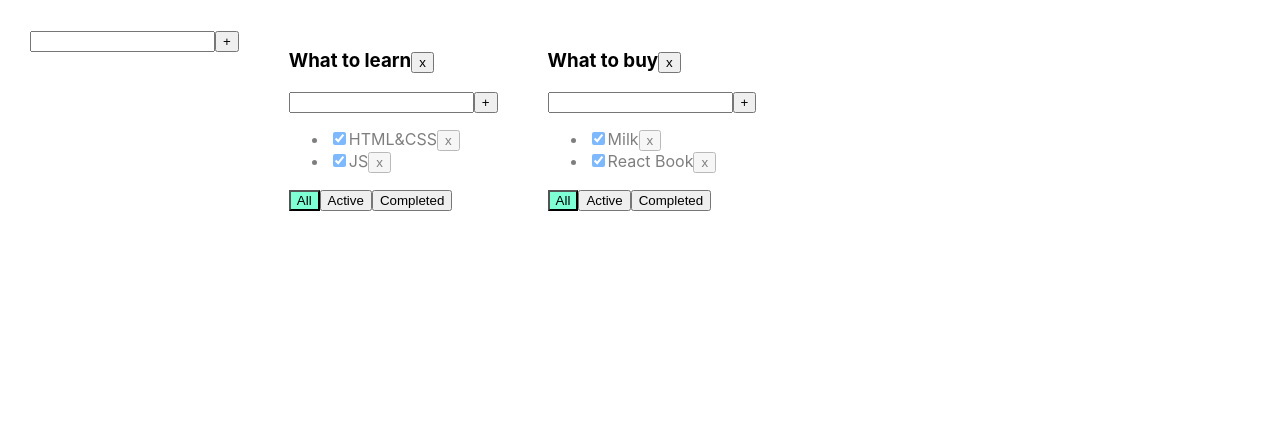
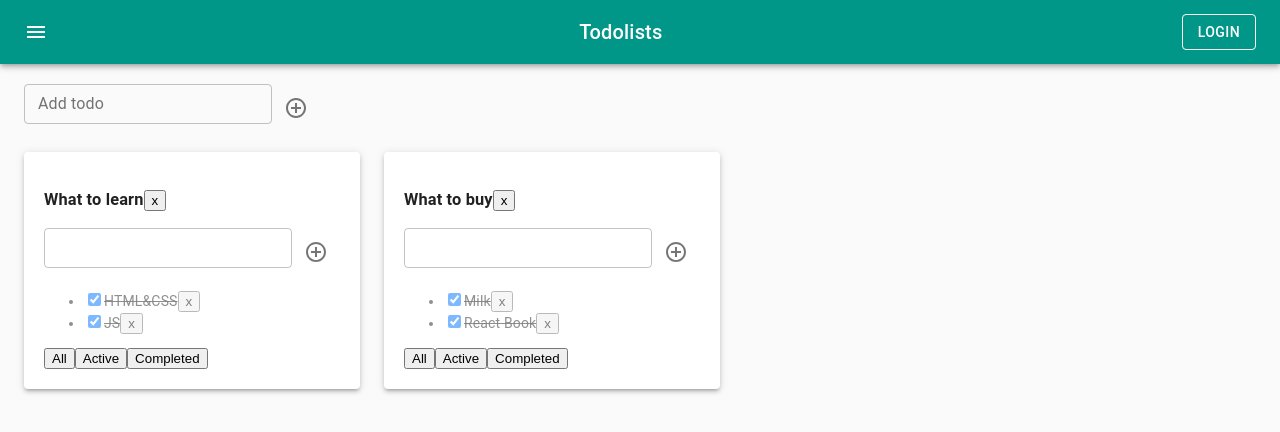
Before and after one commit to LapatinKostya/Todolist, a React (Create React App) app: page / in a window 1280 px wide. Shown: the top 432 px of the page. Built offline with nearby package versions, Linux system fonts and the light colour scheme.

Commit message:
07 lesson (Material UI Start)

```diff
--- a/src/App.css
+++ b/src/App.css
@@ -1,24 +1,13 @@
-.App {
-  padding: 30px;
-  display: flex;
-}
+/*.App {*/
+/*  padding: 30px;*/
+/*  display: flex;*/
+/*}*/
 
-.App > div {
-  margin-right: 50px;
-}
-
-.error {
-  border: red 1px solid;
-}
-
-.error-message {
-  color: red;
-}
-
-.active-filter {
-  background-color: aquamarine;
-}
+/*.App > div {*/
+/*  margin-right: 50px;*/
+/*}*/
 
 .is-done {
-  opacity: 0.5;
+    opacity: 0.5;
+    text-decoration: line-through;
 }
--- a/src/App.tsx
+++ b/src/App.tsx
@@ -3,6 +3,8 @@ import './App.css';
 import {TaskType, Todolist} from './Todolist';
 import {v1} from 'uuid';
 import {Input} from "./Components/Input";
+import {AppBar, Button, Container, Grid, IconButton, Paper, Toolbar, Typography} from "@material-ui/core";
+import {Menu} from "@material-ui/icons";
 
 export type FilterValuesType = "all" | "active" | "completed";
 type TodolistType = {
@@ -103,9 +105,24 @@ function App() {
     return (
 
         <div className="App">
-            <Input callback={addTodolist}/>
-            {
-                todolists.map(tl => {
+            <AppBar position="static">
+                <Toolbar style={{justifyContent: "space-between"}}>
+                    <IconButton edge="start" color="inherit" aria-label="menu">
+                        <Menu/>
+                    </IconButton>
+                    <Typography variant="h6">
+                        Todolists
+                    </Typography>
+                    <Button color="inherit" variant={"outlined"}>Login</Button>
+                </Toolbar>
+            </AppBar>
+
+            <Container fixed>
+                <Grid container style={{padding: '20px 0'}}>
+                    <Input callback={addTodolist} title={'Add todo'}/>
+                </Grid>
+                <Grid container spacing={3}>
+                    {todolists.map(tl => {
                         let allTodolistTasks = tasks[tl.id];
                         let tasksForTodolist = allTodolistTasks;
 
@@ -116,6 +133,8 @@ function App() {
                             tasksForTodolist = allTodolistTasks.filter(t => t.isDone);
                         }
                         return (
+                            <Grid item key={tl.id}>
+                                <Paper style={{padding: '20px'}} elevation={3}>
                                 <Todolist
                                     key={tl.id}
                                     id={tl.id}
@@ -129,9 +148,13 @@ function App() {
                                     removeTodolist={removeTodolist}
                                     editTask={editTask}
                                     editTodolist={editTodolist}
-                        />)
-                })
-            }
+                                />
+                            </Paper>
+                            </Grid>
+                        )
+                    })}
+                </Grid>
+            </Container>
 
         </div>
     );
--- a/src/Components/EditableSpan.tsx
+++ b/src/Components/EditableSpan.tsx
@@ -1,10 +1,10 @@
 import React, {ChangeEvent, useState} from 'react';
+import {TextField} from "@material-ui/core";
 
 type EditableSpanPropsType = {
     title: string
     callBack: (newTitle: string) => void
 }
-
 
 export const EditableSpan = (props: EditableSpanPropsType) => {
     const [edit, setEdit] = useState<boolean>(false)
@@ -13,7 +13,7 @@ export const EditableSpan = (props: EditableSpanPropsType) => {
         setNewTitle(e.currentTarget.value)
     }
     const addTitle = () => {
-        if(newTitle !== '') {
+        if (newTitle !== '') {
             props.callBack(newTitle)
         }
     }
@@ -22,9 +22,15 @@ export const EditableSpan = (props: EditableSpanPropsType) => {
         setEdit(!edit)
         addTitle()
     }
+
     return (
         edit
-            ? <input autoFocus onBlur={onDoubleClickHandler} value={newTitle} onChange={onChangeHandler}/>
+            ? <TextField
+                autoFocus
+                onBlur={onDoubleClickHandler}
+                value={newTitle}
+                onChange={onChangeHandler}
+            />
             : <span onDoubleClick={onDoubleClickHandler}>{props.title}</span>
     );
 };
--- a/src/Components/Input.tsx
+++ b/src/Components/Input.tsx
@@ -1,7 +1,10 @@
 import React, {ChangeEvent, KeyboardEvent, useState} from 'react';
+import {AddCircleOutline} from "@material-ui/icons";
+import {IconButton, TextField} from "@material-ui/core";
 
 type InputPropsType = {
     callback: (newTitle: string) => void
+    title: string
 }
 
 export const Input = (props: InputPropsType) => {
@@ -21,19 +24,25 @@ export const Input = (props: InputPropsType) => {
     }
     const onKeyPressHandler = (e: KeyboardEvent<HTMLInputElement>) => {
         setError(null);
-        if (e.charCode === 13) {
+        if (e.key === 'Enter') {
             addItem();
         }
     }
     return (
         <div>
-            <input value={title}
-                   onChange={onChangeHandler}
-                   onKeyPress={onKeyPressHandler}
-                   className={error ? "error" : ""}
+            <TextField
+                size={'small'}
+                value={title}
+                onChange={onChangeHandler}
+                onKeyDown={onKeyPressHandler}
+                className={error ? "error" : ""}
+                label={props.title}
+                variant={"outlined"}
+                error={!!error}
+                helperText={error}
             />
-            <button onClick={addItem}>+</button>
-            {error && <div className="error-message">{error}</div>}
+            <IconButton onClick={addItem}><AddCircleOutline/></IconButton>
+            {/*{error && <div className="error-message">{error}</div>}*/}
         </div>
     );
 };
--- a/src/index.tsx
+++ b/src/index.tsx
@@ -3,8 +3,22 @@ import ReactDOM from 'react-dom';
 import './index.css';
 import App from './App';
 import * as serviceWorker from './serviceWorker';
+import {createTheme, CssBaseline, ThemeProvider} from "@material-ui/core";
+import {teal} from "@material-ui/core/colors";
 
-ReactDOM.render(<App />,  document.getElementById('root'));
+const theme = createTheme({
+    palette: {
+        primary: teal,
+        // type: "dark"
+    }
+})
+
+ReactDOM.render(
+    <ThemeProvider theme={theme}>
+        <CssBaseline/>
+        <App/>
+    </ThemeProvider>,
+    document.getElementById('root'));
 
 // If you want your app to work offline and load faster, you can change
 // unregister() to register() below. Note this comes with some pitfalls.
```
Lines whose indentation alone changed are shown as unchanged.
